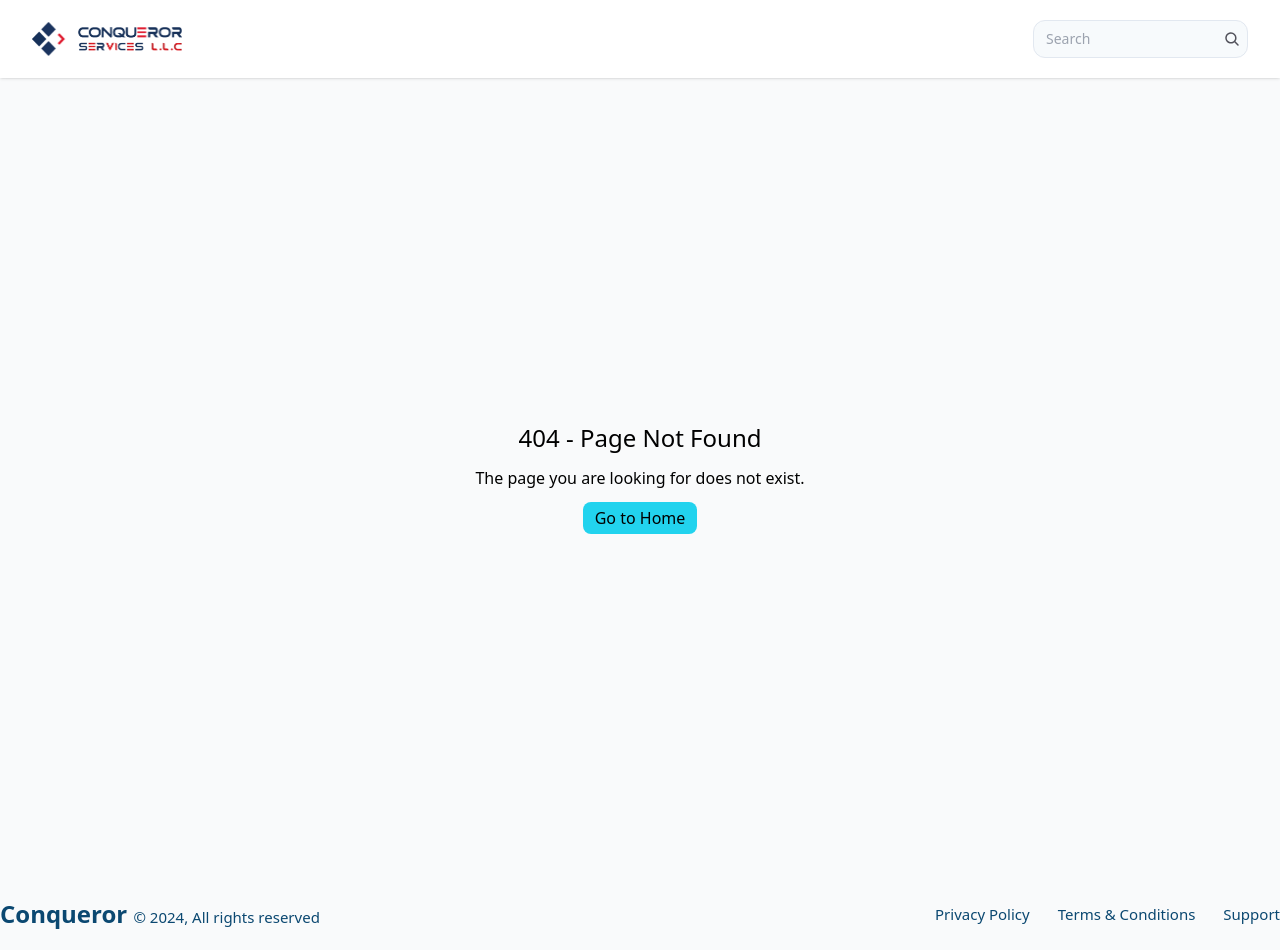
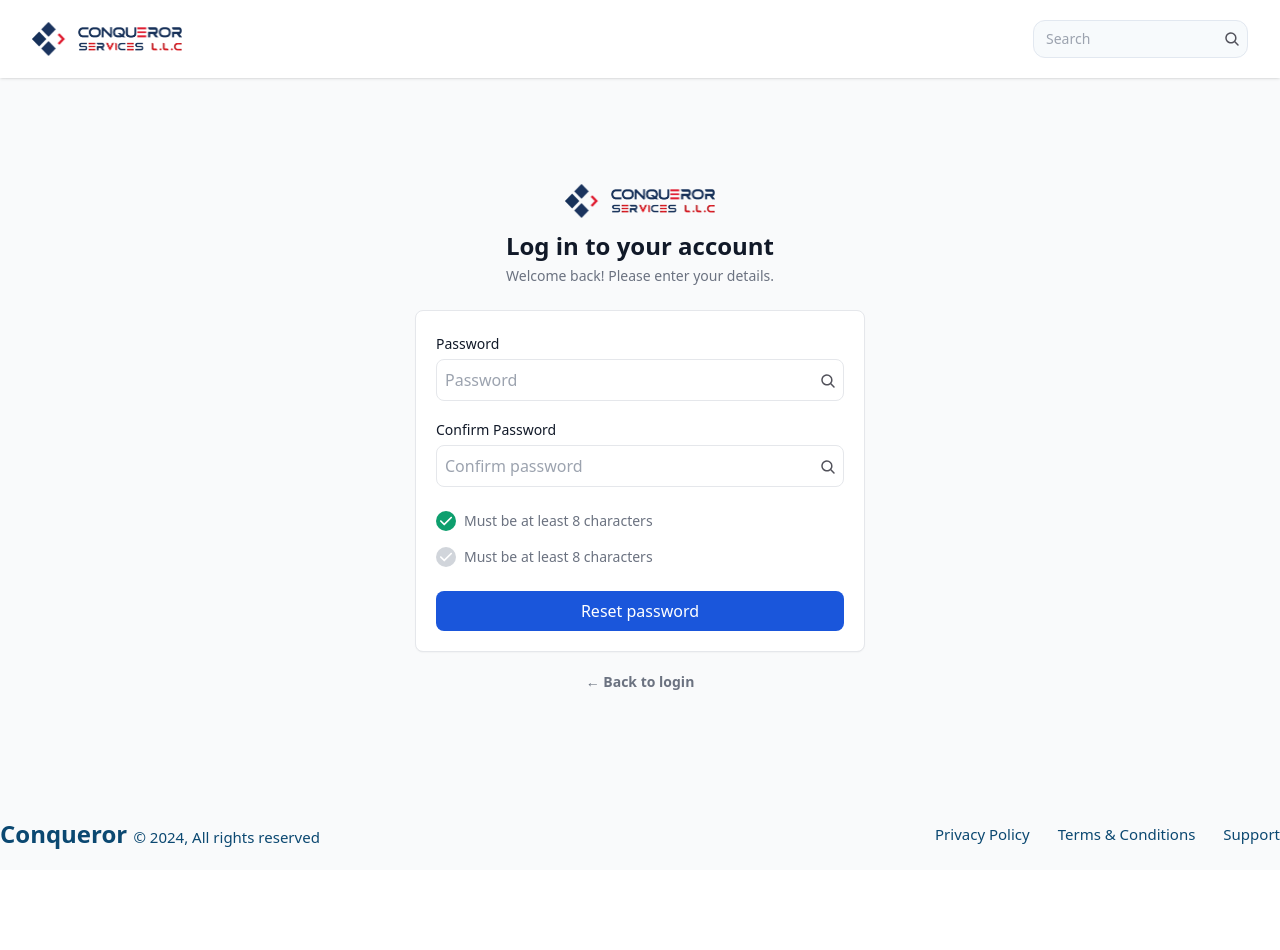
Before and after one commit to amanullhazoha/conquerror_protal, a React (Create React App) app: page /reset-password in a window 1280 px wide. Before the commit this address had no page. After the commit the page ends 870 px from the top, so only its background shows below. Built offline with nearby package versions, Linux system fonts and the light colour scheme.

Commit message:
feat: auth page completed

```diff
--- a/package.json
+++ b/package.json
@@ -8,6 +8,7 @@
     "@testing-library/user-event": "^13.5.0",
     "react": "^18.3.1",
     "react-dom": "^18.3.1",
+    "react-icons": "^5.3.0",
     "react-router-dom": "^6.26.2",
     "react-scripts": "5.0.1",
     "web-vitals": "^2.1.4"
--- /dev/null
+++ b/src/pages/auth/CheckEmail.jsx
@@ -0,0 +1,45 @@
+import { Link } from "react-router-dom";
+import logo from "../../assets/images/conqueror_logo.png";
+import PublicLayout from "../../components/layouts/PublicLayout";
+import Head from "./Head";
+
+const CheckEmail = () => {
+	return (
+		<PublicLayout>
+			<div className="flex justify-center items-center h-[90vh] px-4">
+				<div className="max-w-[450px] w-full">
+					{/* Head */}
+					<Head
+						title={"Check your email"}
+						subtitle={"We sent a password reset link to"}
+						description={"molla.ux@gmail.com"}
+						logo={logo}
+					/>
+
+					<div className=" bg-white w-full shadow-custom-sm p-4 lg:p-[20px] border rounded-lg">
+						<button className="w-full bg-[#1A56DB] text-white rounded-lg py-2">
+							<Link to={"https://mail.google.com/mail"} target="_blank">
+								Open email app
+							</Link>
+						</button>
+					</div>
+
+					<div className="flex flex-col gap-4 items-center">
+            <div className="flex gap-1 justify-center items-center text-sm mt-5">
+              <p className="text-[#6B7280]">Don't receive the email?</p>
+              <Link className="text-[#1C64F2] text-sm font-semibold" to={"/signup"}>
+                <p>Click to resend</p>
+              </Link>
+            </div>
+
+                 <Link className="text-[#6B7280] text-sm font-semibold" to={"/login"}>
+                <p>← Back to login</p>
+              </Link>
+          </div>
+				</div>
+			</div>
+		</PublicLayout>
+	);
+};
+
+export default CheckEmail;
--- /dev/null
+++ b/src/pages/auth/ForgotPassword.jsx
@@ -0,0 +1,58 @@
+import { Link } from "react-router-dom";
+import SearchIcon from "../../assets/icons/SearchIcon";
+import logo from "../../assets/images/conqueror_logo.png";
+import PublicLayout from "../../components/layouts/PublicLayout";
+import Head from "./Head";
+
+const ForgotPassword = () => {
+	return (
+		<PublicLayout>
+			<div className="flex justify-center items-center h-[90vh] px-4">
+				<div className="max-w-[450px] w-full">
+					{/* Head */}
+					<Head
+						title={"Forgot password?"}
+						subtitle={"No worries, we’ll send you reset instructions."}
+						logo={logo}
+					/>
+
+					<form className="grid gap-4 bg-white w-full shadow-custom-sm p-4 lg:p-[20px] border rounded-lg">
+						<div>
+							<label className="text-[#111928] text-sm" htmlFor="email">
+								Email
+							</label>
+							<div className="relative flex flex-col items-center">
+								<input
+									className="w-full p-2 border rounded-lg mt-1 pl-8"
+									type="text"
+									name="email"
+									id="email"
+									placeholder="name@example.com"
+								/>
+
+								<div className="absolute left-2 top-[40%]">
+									<SearchIcon />
+								</div>
+							</div>
+						</div>
+
+						<button className="w-full bg-[#1A56DB] text-white rounded-lg py-2">
+							Reset Password
+						</button>
+					</form>
+
+					<div className="flex justify-center text-sm mt-5">
+						<Link
+							className="text-[#6B7280] text-sm font-semibold"
+							to={"/login"}
+						>
+							<p>← Back to login</p>
+						</Link>
+					</div>
+				</div>
+			</div>
+		</PublicLayout>
+	);
+};
+
+export default ForgotPassword;
--- /dev/null
+++ b/src/pages/auth/Head.jsx
@@ -0,0 +1,14 @@
+const Head = ({ title, subtitle, description, logo, width="w-[65%]" }) => {
+	return (
+		<div className="flex flex-col justify-center items-center mb-6">
+			<img src={logo} alt="logo" className="w-[150px] h-auto mb-3" />
+			<p className="text-2xl text-[#111928] font-bold mb-1">{title}</p>
+			<p className={`text-sm text-[#6B7280] text-center ${width}`}>{subtitle}</p>
+
+      {description && <p className="text-sm font-semibold text-[#6B7280]">{description}</p>}
+
+		</div>
+	);
+};
+
+export default Head;
--- a/src/pages/auth/Login.jsx
+++ b/src/pages/auth/Login.jsx
@@ -1,25 +1,25 @@
+import { useState } from "react";
 import { Link } from "react-router-dom";
 import SearchIcon from "../../assets/icons/SearchIcon";
 import logo from "../../assets/images/conqueror_logo.png";
 import PublicLayout from "../../components/layouts/PublicLayout";
+import Head from "./Head";
 
 const Login = () => {
+	const [isViewable, setIsViewable] = useState(false);
+
 	return (
 		<PublicLayout>
-			<div className="flex justify-center items-center h-[90vh]">
+			<div className="flex justify-center items-center h-[90vh] px-4">
 				<div className="max-w-[450px] w-full">
 					{/* Head */}
-					<div className="flex flex-col justify-center items-center mb-6">
-						<img src={logo} alt="logo" className="w-[150px] h-auto mb-3" />
-						<p className="text-2xl text-[#111928] font-bold mb-1">
-							Log in to your account
-						</p>
-						<p className="text-sm text-[#6B7280]">
-							Welcome back! Please enter your details.
-						</p>
-					</div>
+					<Head
+						title={"Log in to your account"}
+						subtitle={"Welcome back! Please enter your details."}
+						logo={logo}
+					/>
 
-					<form className="grid gap-4 bg-white w-full shadow-custom-sm p-[20px] border rounded-lg">
+					<form className="grid gap-4 bg-white w-full shadow-custom-sm p-4 lg:p-[20px] border rounded-lg">
 						<div>
 							<label className="text-[#111928] text-sm" htmlFor="email">
 								Email
@@ -40,19 +40,22 @@ const Login = () => {
 						</div>
 
 						<div>
-							<label className="text-[#111928] text-sm" htmlFor="email">
+							<label className="text-[#111928] text-sm" htmlFor="password">
 								Password
 							</label>
 							<div className="relative flex flex-col items-center">
 								<input
 									className="w-full p-2 border rounded-lg mt-1 pr-8"
-									type="text"
-									name="email"
-									id="email"
-									placeholder="name@example.com"
+									type={isViewable ? "text" : "password"}
+									name="password"
+									id="password"
+									placeholder="Password"
 								/>
 
-								<div className="absolute right-2 top-[40%]">
+								<div
+									className="absolute right-2 top-[40%] z-10 cursor-pointer"
+									onClick={() => setIsViewable((prev) => !prev)}
+								>
 									<SearchIcon />
 								</div>
 							</div>
@@ -77,9 +80,12 @@ const Login = () => {
 						</button>
 					</form>
 
-					<div className="flex gap-2 justify-center items-center text-sm mt-4">
+					<div className="flex gap-1 justify-center items-center text-sm mt-5">
 						<p className="text-[#6B7280]">Don't have an account?</p>
-						<Link className="text-[#1C64F2] text-sm" to={"/auth/signup"}>
+						<Link
+							className="text-[#1C64F2] text-sm font-semibold"
+							to={"/signup"}
+						>
 							<p>Sign up</p>
 						</Link>
 					</div>
--- /dev/null
+++ b/src/pages/auth/PasswordResetConfirmation.jsx
@@ -0,0 +1,40 @@
+import { Link } from "react-router-dom";
+import logo from "../../assets/images/conqueror_logo.png";
+import PublicLayout from "../../components/layouts/PublicLayout";
+import Head from "./Head";
+
+const PasswordResetConfirmation = () => {
+	return (
+		<PublicLayout>
+			<div className="flex justify-center items-center h-[90vh] px-4">
+				<div className="max-w-[450px] w-full">
+					{/* Head */}
+					<Head
+						title={"Password reset successful"}
+						subtitle={
+							"Your password has been reset successfully! Click below to log in instantly."
+						}
+						logo={logo}
+					/>
+
+					<div className=" bg-white w-full shadow-custom-sm p-4 lg:p-[20px] border rounded-lg">
+						<button className="w-full bg-[#1A56DB] text-white rounded-lg py-2">
+							Continue
+						</button>
+					</div>
+
+					<div className="flex justify-center text-sm mt-5">
+						<Link
+							className="text-[#6B7280] text-sm font-semibold"
+							to={"/login"}
+						>
+							<p>← Back to login</p>
+						</Link>
+					</div>
+				</div>
+			</div>
+		</PublicLayout>
+	);
+};
+
+export default PasswordResetConfirmation;
--- /dev/null
+++ b/src/pages/auth/ResetPassword.jsx
@@ -0,0 +1,112 @@
+import { useState } from "react";
+import { FaCheck } from "react-icons/fa6";
+import { Link } from "react-router-dom";
+import SearchIcon from "../../assets/icons/SearchIcon";
+import logo from "../../assets/images/conqueror_logo.png";
+import PublicLayout from "../../components/layouts/PublicLayout";
+import Head from "./Head";
+
+const ResetPassword = () => {
+	const [isPasswordViewable, setIsPasswordViewable] = useState(false);
+	const [isConfirmPasswordViewable, setIsConfirmPasswordViewable] =
+		useState(false);
+
+	return (
+		<PublicLayout>
+			<div className="flex justify-center items-center h-[90vh] px-4">
+				<div className="max-w-[450px] w-full">
+					{/* Head */}
+					<Head
+						title={"Log in to your account"}
+						subtitle={"Welcome back! Please enter your details."}
+						logo={logo}
+					/>
+
+					<form className="grid gap-4 bg-white w-full shadow-custom-sm p-4 lg:p-[20px] border rounded-lg">
+						<div>
+							<label className="text-[#111928] text-sm" htmlFor="password">
+								Password
+							</label>
+							<div className="relative flex flex-col items-center">
+								<input
+									className="w-full p-2 border rounded-lg mt-1 pr-8"
+									type={isPasswordViewable ? "text" : "password"}
+									name="password"
+									id="password"
+									placeholder="Password"
+								/>
+
+								<div
+									className="absolute right-2 top-[40%] z-10 cursor-pointer"
+									onClick={() => setIsPasswordViewable((prev) => !prev)}
+								>
+									<SearchIcon />
+								</div>
+							</div>
+						</div>
+
+						<div>
+							<label
+								className="text-[#111928] text-sm"
+								htmlFor="confirmPassword"
+							>
+								Confirm Password
+							</label>
+							<div className="relative flex flex-col items-center">
+								<input
+									className="w-full p-2 border rounded-lg mt-1 pr-8"
+									type={isConfirmPasswordViewable ? "text" : "password"}
+									name="confirmPassword"
+									id="confirmPassword"
+									placeholder="Confirm password"
+								/>
+
+								<div
+									className="absolute right-2 top-[40%] z-10 cursor-pointer"
+									onClick={() => setIsConfirmPasswordViewable((prev) => !prev)}
+								>
+									<SearchIcon />
+								</div>
+							</div>
+						</div>
+
+						<div className="flex flex-col gap-4 py-2">
+							<div className="flex gap-2 items-center">
+								<div className="flex justify-center items-center w-[20px] h-[20px] rounded-full bg-[#0E9F6E]">
+									<FaCheck className="text-white text-sm" />
+								</div>
+								<p className="text-[#6B7280] text-sm">
+									Must be at least 8 characters
+								</p>
+							</div>
+
+							<div className="flex gap-2 items-center">
+								<div className="flex justify-center items-center w-[20px] h-[20px] rounded-full bg-[#D1D5DB]">
+									<FaCheck className="text-white text-sm" />
+								</div>
+								<p className="text-[#6B7280] text-sm">
+									Must be at least 8 characters
+								</p>
+							</div>
+						</div>
+
+						<button className="w-full bg-[#1A56DB] text-white rounded-lg py-2">
+							Reset password
+						</button>
+					</form>
+
+					<div className="flex justify-center text-sm mt-5">
+						<Link
+							className="text-[#6B7280] text-sm font-semibold"
+							to={"/login"}
+						>
+							<p>← Back to login</p>
+						</Link>
+					</div>
+				</div>
+			</div>
+		</PublicLayout>
+	);
+};
+
+export default ResetPassword;
```
Also changed, not shown: src/pages/index.js (+20 -0 lines), 1 other file (tests, documents, lock files or other folders).
